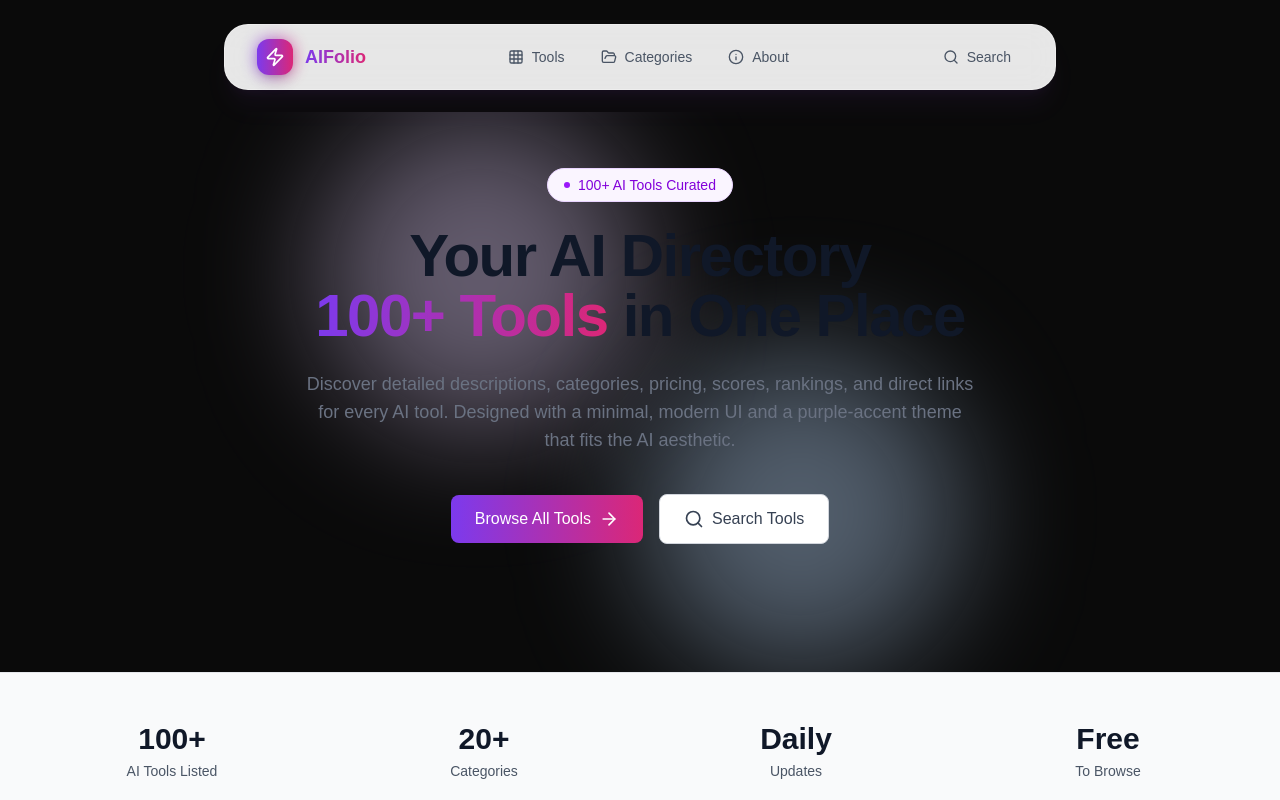
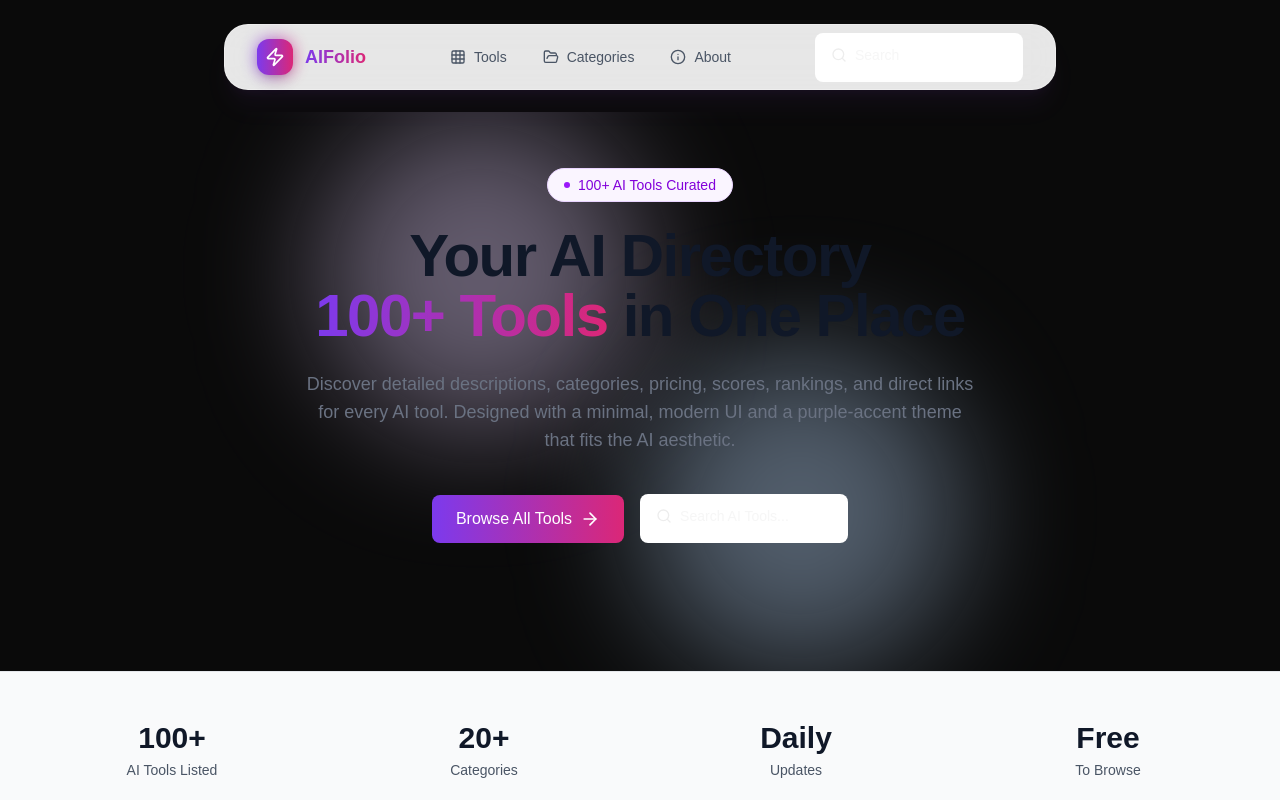
Before and after one commit to aakash-gupta02/aifolio, a Next.js app: page / in a window 1280 px wide. Shown: the top 800 px of the page. Built offline with nearby package versions, Linux system fonts and the light colour scheme.

Commit message:
search bar

```diff
--- a/src/components/landingPage/Hero.tsx
+++ b/src/components/landingPage/Hero.tsx
@@ -1,7 +1,17 @@
 import { ArrowRight, Search } from "lucide-react";
 import Background from "./Background";
+import Link from "next/link";
+import SearchBox from "../pages/SearchBox";
 
 export default function Hero() {
+
+  const searchRedirect = () => {
+    // Implement search redirect logic here
+    console.log("Search button clicked");
+
+  }
+
+
   return (
     <section className="relative overflow-hidden py-14 lg:pb-32">
       <Background />
@@ -35,15 +45,14 @@ export default function Hero() {
 
         {/* Buttons */}
         <div className="flex justify-center items-center gap-4 flex-wrap">
-          <button className="bgGradient text-white px-6 py-3 rounded-lg font-medium hover:bg-purple-700 transition inline-flex items-center gap-2">
+          <Link
+            href="/tools"
+            className="bgGradient text-white px-6 py-3 rounded-lg font-medium hover:bg-purple-700 transition inline-flex items-center gap-2">
             Browse All Tools
             <ArrowRight className="w-5 h-5" />
-          </button>
+          </Link>
 
-          <button className="bg-white text-gray-700 px-6 py-3 rounded-lg font-medium border border-gray-300 hover:bg-gray-50 transition inline-flex items-center gap-2">
-            <Search className="w-5 h-5" />
-            Search Tools
-          </button>
+          <SearchBox />
         </div>
       </div>
     </section>
--- a/src/components/landingPage/Navbar.tsx
+++ b/src/components/landingPage/Navbar.tsx
@@ -10,6 +10,7 @@ import {
     Menu
 } from 'lucide-react';
 import Logo from './Logo';
+import SearchBox from '../pages/SearchBox';
 
 type NavItem = {
     name: string;
@@ -74,10 +75,11 @@ const Navbar: React.FC = () => {
                         {/* Search & Mobile toggle */}
                         <div className="flex items-center gap-2">
                             {/* Search Button */}
-                            <button className="hidden sm:flex items-center gap-2 px-3 py-2 rounded-xl text-sm font-medium text-gray-600 hover:text-purple-600 transition-all duration-200 hover:bg-white/50">
+                            {/* <button className="hidden sm:flex items-center gap-2 px-3 py-2 rounded-xl text-sm font-medium text-gray-600 hover:text-purple-600 transition-all duration-200 hover:bg-white/50">
                                 <Search className="w-4 h-4" />
                                 <span className="hidden lg:inline">Search</span>
-                            </button>
+                            </button> */}
+                            <SearchBox title='Search'  />
 
                             {/* Mobile Menu Button */}
                             <button
--- /dev/null
+++ b/src/components/pages/SearchBox.tsx
@@ -0,0 +1,40 @@
+"use client";
+import { useState } from "react";
+import { ArrowRight, Search } from "lucide-react";
+import { useRouter } from "next/navigation";
+
+export default function SearchBox({ title = "Search AI Tools..." }: { title?: string }) {
+    const [query, setQuery] = useState("");
+    const router = useRouter();
+
+    const searchRedirect = (e?: React.FormEvent) => {
+        if (e) e.preventDefault();
+        const trimmed = query.trim();
+        if (!trimmed) return;
+        router.push(`/tools/${encodeURIComponent(trimmed)}`);
+    };
+
+    return (
+        <section className="bg-white rounded-lg max-w-52 px-4 py-3">
+
+            <form onSubmit={searchRedirect} className="inline-flex items-center gap-2">
+
+                <button
+                    type="submit"
+                    className=""
+                >
+                    <Search className="w-4 h-4" />
+                </button>
+                <input
+                    value={query}
+                    onChange={(e) => setQuery(e.target.value)}
+                    placeholder={title}
+                    aria-label="Search tools"
+                    className=" outline-none border-none focus:ring-0 p-0 m-0 text-sm"
+                />
+
+            </form>
+
+        </section>
+    );
+}
```
